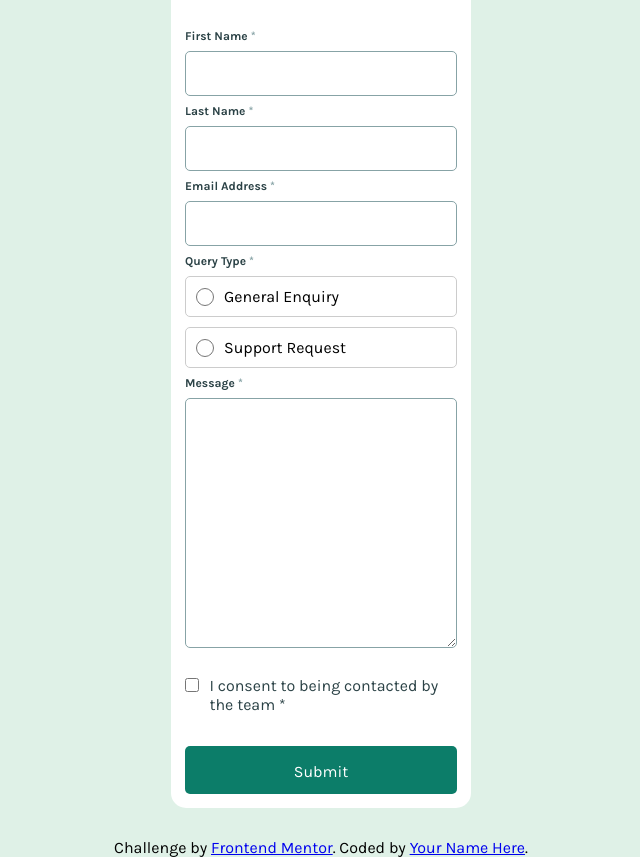
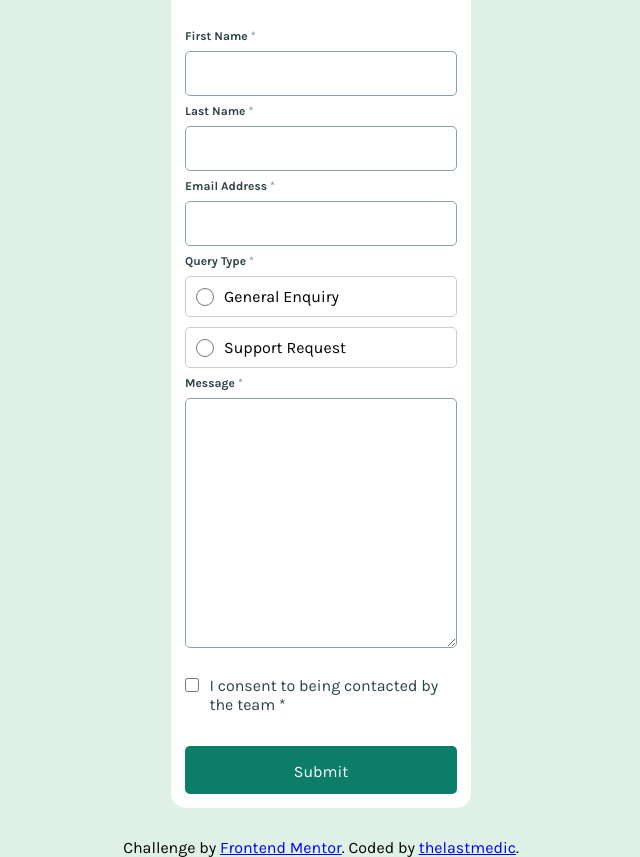
Before and after one commit to thelastmedici/JS_LEARNING, a plain HTML site: page contact-form/index.html in a window 1280 px wide. Shown: the part 84-941 px from the top of the page, without its empty margins (319-959 px from the left). Drawn offline with Linux system fonts and the light colour scheme.

Commit message:
added styles

```diff
--- a/contact-form/index.html
+++ b/contact-form/index.html
@@ -70,7 +70,7 @@
 </div>
   <div class="attribution">
     Challenge by <a href="https://www.frontendmentor.io?ref=challenge">Frontend Mentor</a>.
-    Coded by <a href="#">Your Name Here</a>.
+    Coded by <a href="#">thelastmedic</a>.
   </div>
 
   <script src="./index.js"></script>
```
